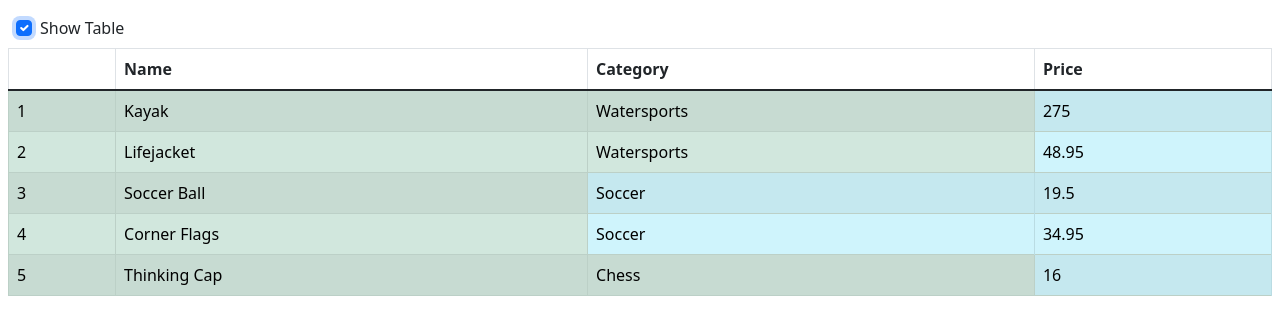
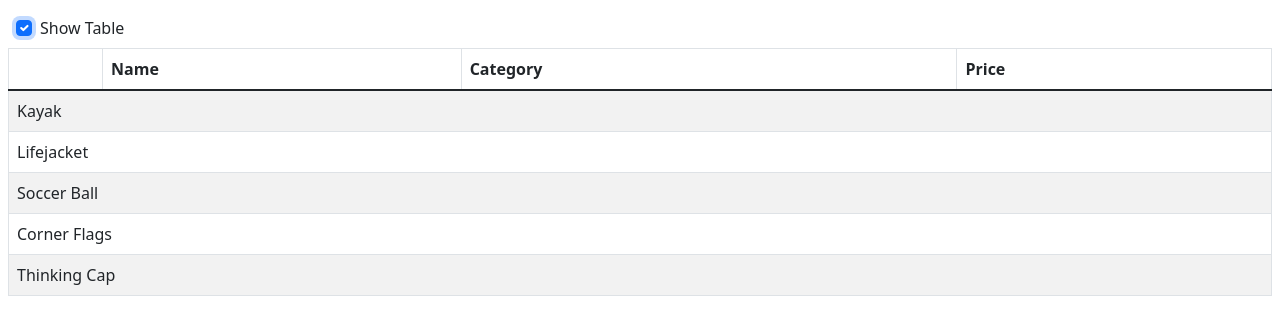
Before and after one commit to Kosteyyy/AP_example, an Angular app: page / in a window 1280 px wide. Both pictures are taken after a click on the checkbox 24 px from the left and 28 px from the top of the page. Shown: the top 334 px of the page. Built offline with nearby package versions, Linux system fonts and the light colour scheme.

Commit message:
Простая версия итерирующей директивы

```diff
--- a/src/app/app.module.ts
+++ b/src/app/app.module.ts
@@ -8,6 +8,7 @@ import { FormsModule, ReactiveFormsModule } from '@angular/forms';
 import { PaAttrDirective } from './attr.directive';
 import { PaModel } from './twoway.directive';
 import { PaStructureDirective } from './structure.directive';
+import { PaIteratorDirective } from './iterator.directive';
 
 @NgModule({
   declarations: [
@@ -15,7 +16,8 @@ import { PaStructureDirective } from './structure.directive';
     AppComponent,
     PaAttrDirective,
     PaModel,
-    PaStructureDirective
+    PaStructureDirective,
+    PaIteratorDirective
   ],
   imports: [
     BrowserModule,
--- /dev/null
+++ b/src/app/iterator.directive.ts
@@ -0,0 +1,27 @@
+import { Directive, Input, TemplateRef, ViewContainerRef } from '@angular/core';
+
+@Directive({
+  selector: '[paForOf]',
+})
+export class PaIteratorDirective {
+  constructor(
+    private container: ViewContainerRef,
+    private template: TemplateRef<Object>
+  ) {}
+  @Input('paForOf')
+  dataSource: any;
+
+  ngOnInit() {
+    this.container.clear();
+    for (let i = 0; i < this.dataSource.length; i++) {
+      this.container.createEmbeddedView(
+        this.template,
+        new PaIteratorContext(this.dataSource[i]) // или {$implicit: this.dataSource[i]}
+      );
+    }
+  }
+}
+
+class PaIteratorContext {
+  constructor(public $implicit: any) {}
+}
--- a/src/app/template.html
+++ b/src/app/template.html
@@ -14,7 +14,12 @@
       </tr>
     </thead>
     <tbody>
-        <tr
+      <ng-template [paForOf]="getProducts()" let-item>
+        <tr>
+          <td colspan="4">{{item.name}}</td>
+        </tr>
+      </ng-template>
+      <!-- <tr
           *ngFor="let item of getProducts(); let i = index"
           [pa-attr]="getProducts().length < 6 ? 'table-success' : 'table-warning'"
           [pa-product]="item"
@@ -26,7 +31,7 @@
             {{item.category}}
           </td>
           <td [pa-attr]="'table-info'">{{item.price}}</td>
-        </tr>
+        </tr> -->
     </tbody>
   </table>
 </div>
```
Lines whose indentation alone changed are shown as unchanged.
